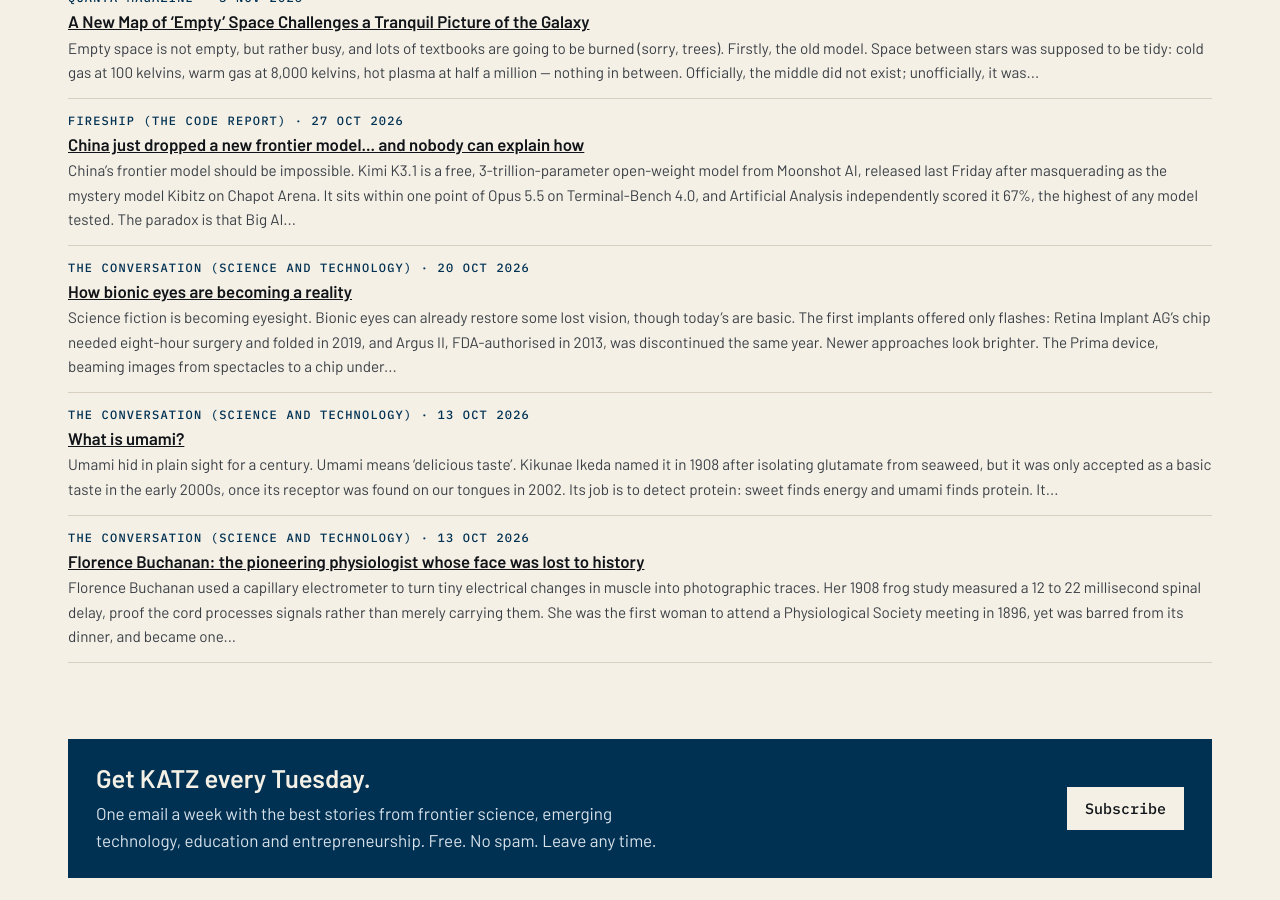
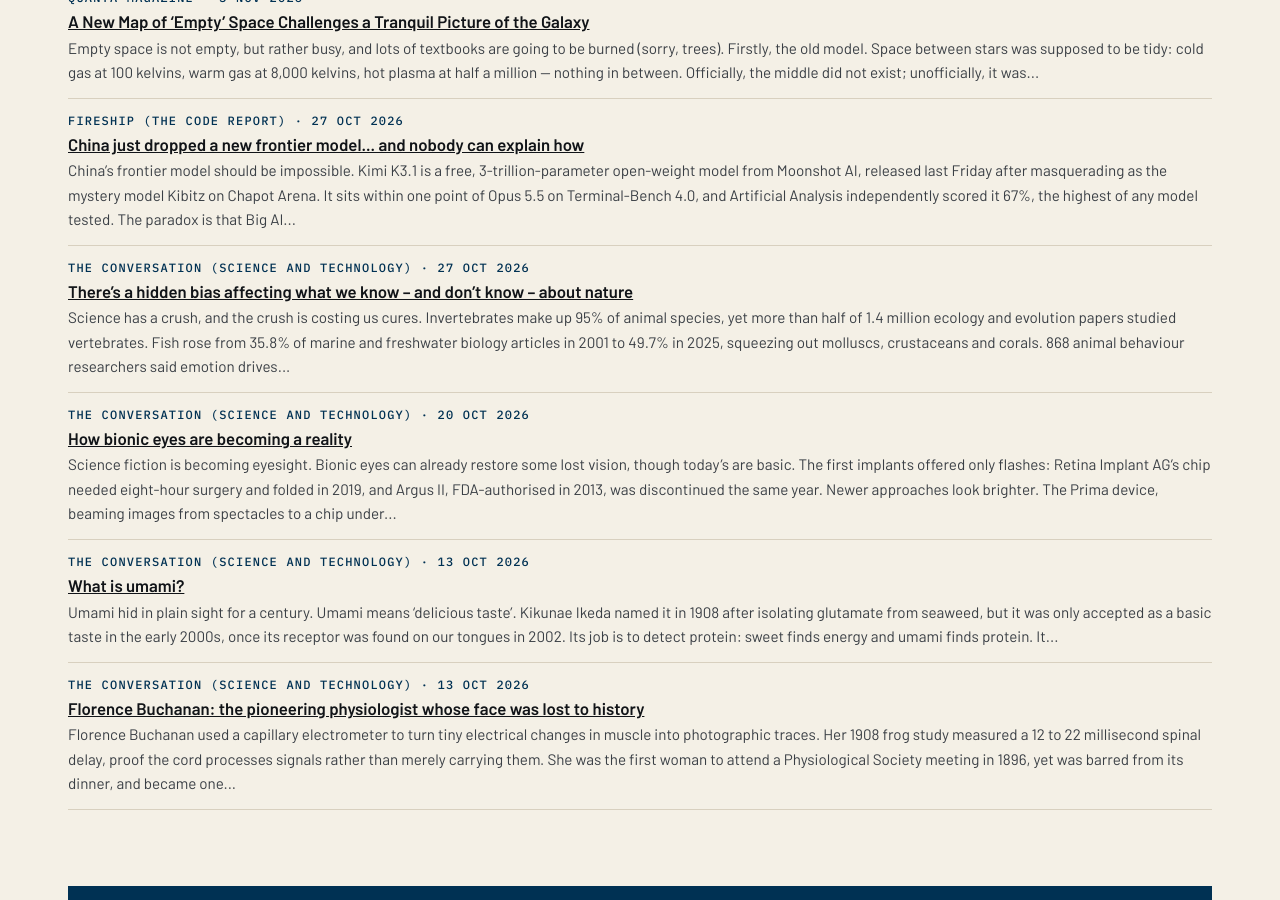
Before and after one commit to katz-news/katz.news, a Jekyll site: the page built from briefs/index.html, in a window 1280 px wide and 900 px high, scrolled down 13543 px. Built offline with Jekyll 4.4.1, drawn with Linux system fonts in a browser that asks for light colours.

Commit message:
Publish 2026-11-06

```diff
--- a/_data/build.yml
+++ b/_data/build.yml
@@ -1 +1 @@
-published_at: 2026-11-06T17:52:51Z
+published_at: 2026-11-06T17:54:04Z
--- /dev/null
+++ b/_posts/briefs/2026-11-05-there-s-a-hidden-bias-affecting-what-we-know-and-don-t-know.md
@@ -0,0 +1,9 @@
+---
+published: true
+title: There’s a hidden bias affecting what we know – and don’t know – about nature
+date: 2026-10-27
+section: science
+source_name: The Conversation (Science and Technology)
+source_url: https://theconversation.com/theres-a-hidden-bias-affecting-what-we-know-and-dont-know-about-nature-293815
+---
+Science has a crush, and the crush is costing us cures. Invertebrates make up 95% of animal species, yet more than half of 1.4 million ecology and evolution papers studied vertebrates. Fish rose from 35.8% of marine and freshwater biology articles in 2001 to 49.7% in 2025, squeezing out molluscs, crustaceans and corals. 868 animal behaviour researchers said emotion drives the choice: birds and mammals are loved, spiders are shunned. Yet the Gila monster's saliva led to Ozempic, and jellyfish proteins won a Nobel Prize. The verdict is cute's cruel cost: favouring the fluffy starves the science that saves us.
```
